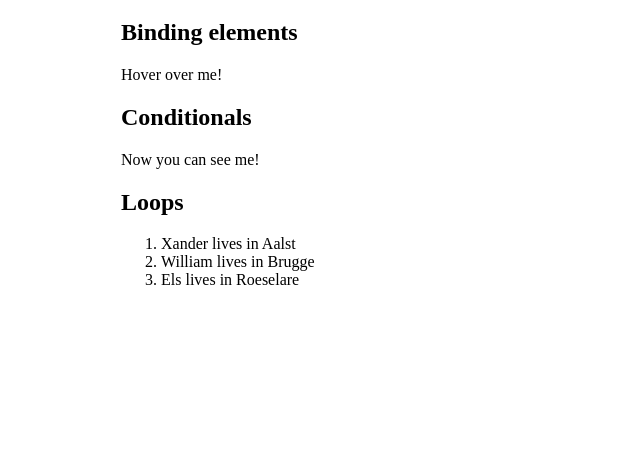
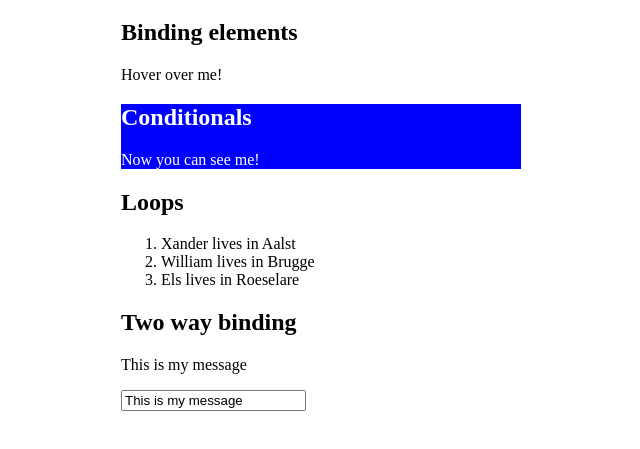
Before and after one commit to MattiasVermeersch/Vue_practice, a plain HTML site: page index.html in a window 1280 px wide. Shown: the part 61-510 px from the top of the page, without its empty margins (319-959 px from the left). Drawn offline with Linux system fonts and the light colour scheme.

Commit message:
Update index and app.js on two way binding

```diff
--- a/css/site.css
+++ b/css/site.css
@@ -2,3 +2,8 @@ body {
     max-width: 400px;
     margin: 0 auto;
 }
+
+.active {
+    background-color: blue;
+    color: white;
+}
--- a/index.html
+++ b/index.html
@@ -18,7 +18,8 @@
         <p v-bind:title="hoverText">Hover over me!</p>
 
         <!-- Conditionals -->
-        <div>
+        <!-- CSS atrributes -->
+        <div v-bind:class="{active: canYouSeeMe}">
             <h2>Conditionals</h2>
             <div v-if="canYouSeeMe">
                 <p>Now you can see me!</p>
@@ -40,6 +41,14 @@
             </ol>
         </div>
 
+        <!-- Two way binding -->
+        <div>
+            <h2>Two way binding</h2>
+            <p>{{twoWayBindingMessage}}</p>
+            <input v-model="twoWayBindingMessage">
+        </div>
+
+
     </div>
     <!-- script with Vue data must be at the end of the body -->
     <script src="js/app.js"></script>
--- a/js/app.js
+++ b/js/app.js
@@ -9,5 +9,6 @@ var app = new Vue({
             {name: "William", city: "Brugge"},
             {name: "Els", city: "Roeselare"},
         ],
+        twoWayBindingMessage: "This is my message",
     },
 })
```
